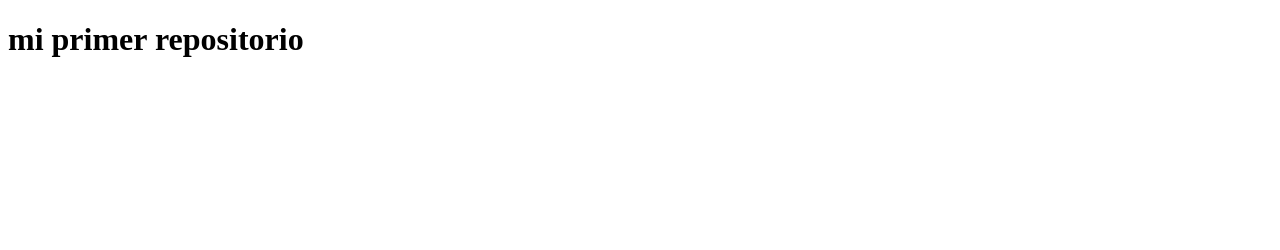
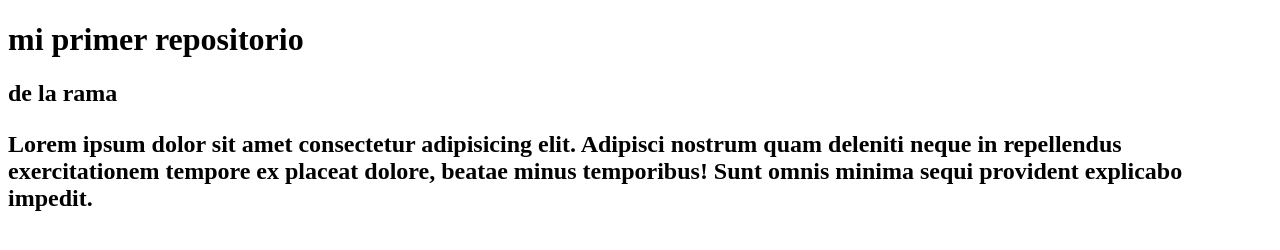
Before and after one commit to ianci16/55345, a plain HTML site: page index.html in a window 1280 px wide. Drawn offline with Linux system fonts and the light colour scheme.

Commit message:
nuevos textos

```diff
--- a/index.html
+++ b/index.html
@@ -7,5 +7,8 @@
 </head>
 <body>
     <h1>mi primer repositorio</h1>
+    <h2>de la rama
+    <p>Lorem ipsum dolor sit amet consectetur adipisicing elit. Adipisci nostrum quam deleniti neque in repellendus exercitationem tempore ex placeat dolore, beatae minus temporibus! Sunt omnis minima sequi provident explicabo impedit.</p>
+    </h2>
 </body>
 </html>
```
